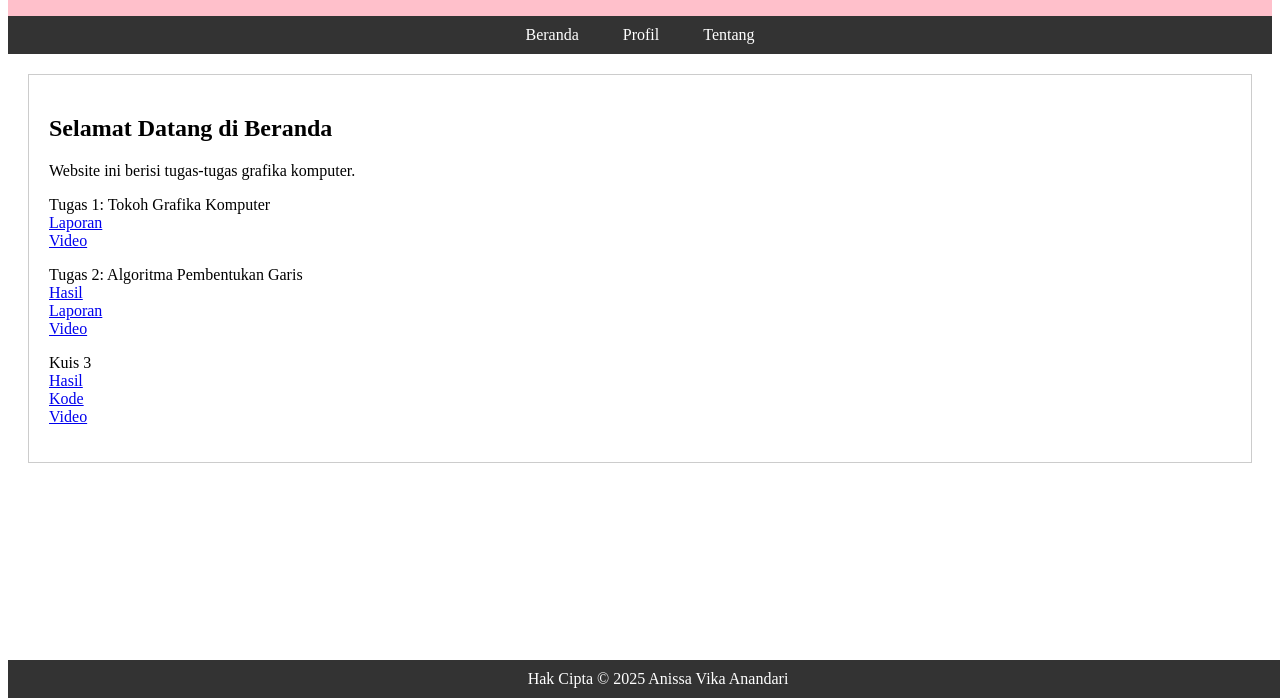
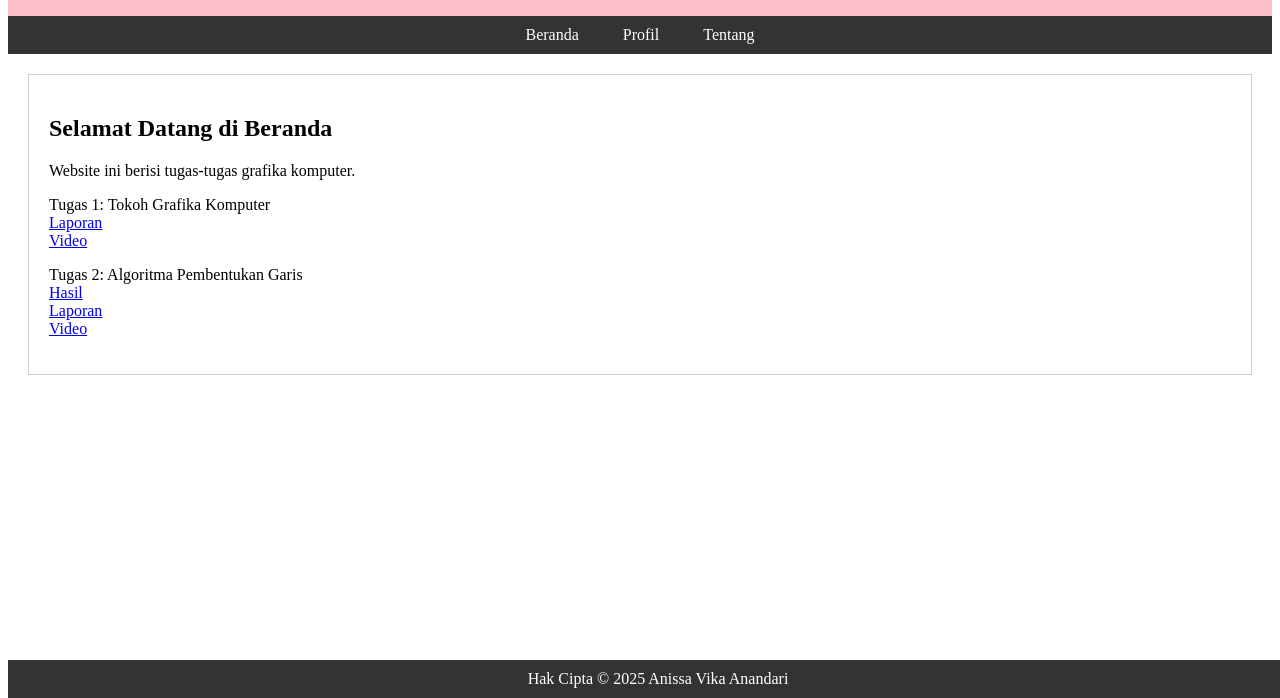
Before and after one commit to 2413025005/Anissa-Vika-Anandari, a plain HTML site: page index.html in a window 1280 px wide. Shown: the part 102-800 px from the top of the page. Drawn offline with Linux system fonts and the light colour scheme.

Commit message:
Update index.html

```diff
--- a/index.html
+++ b/index.html
@@ -25,15 +25,8 @@
 
 		<p>Tugas 2: Algoritma Pembentukan Garis
 			<br><a href="garisDDA.html">Hasil</a>
-			<br><a href="garis">Laporan</a>
+			<br><a href="garis.pdf">Laporan</a>
 			<br><a href="https://youtu.be/ikyS6RBk2xs.com">Video</a>
-		</p>
-
-		<p>Kuis 3
-
-			<br><a href="#">Hasil</a>
-			<br><a href="#">Kode</a>
-			<br><a href="#">Video</a>
 		</p>
     </section>
 
```
